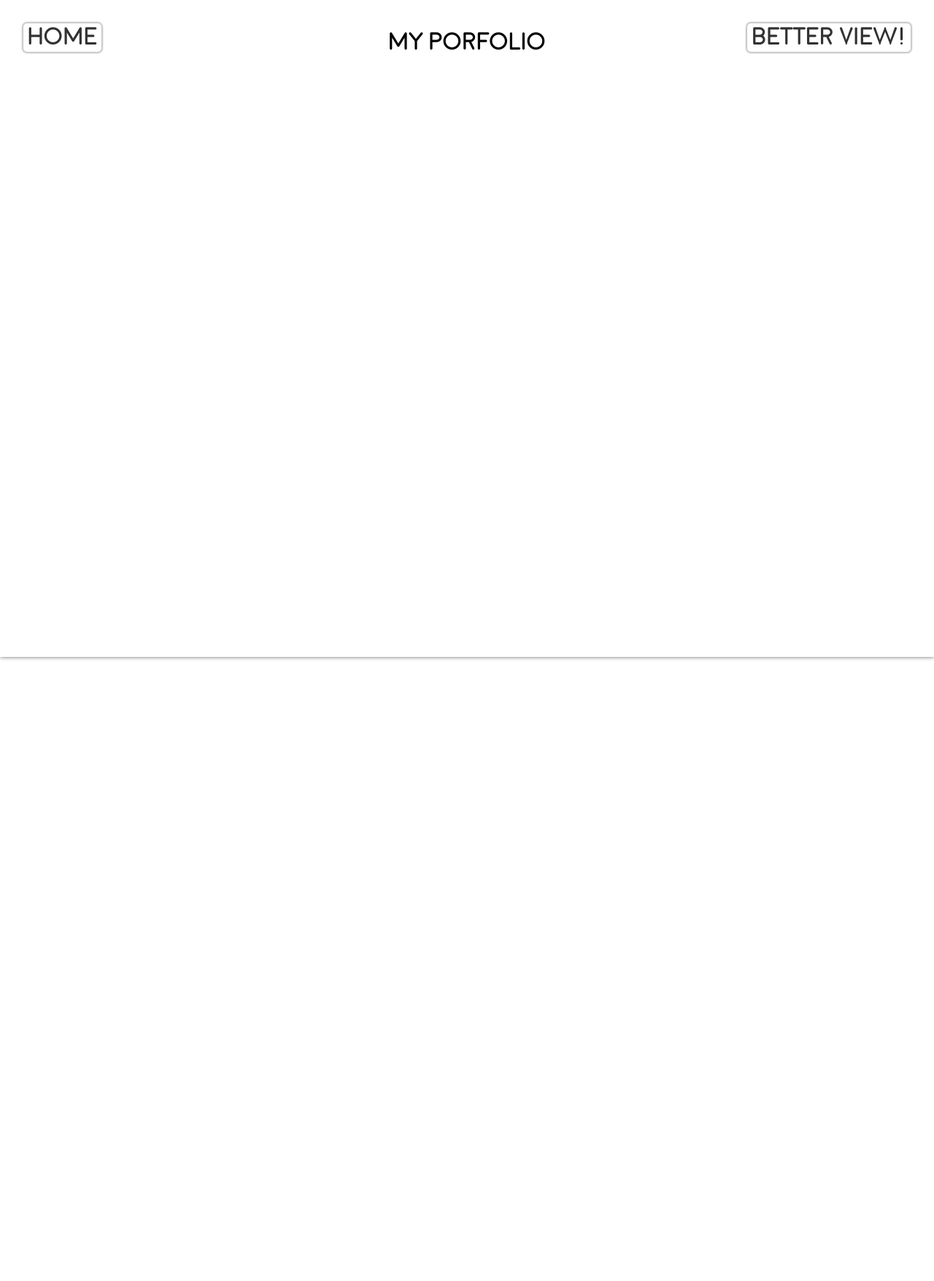
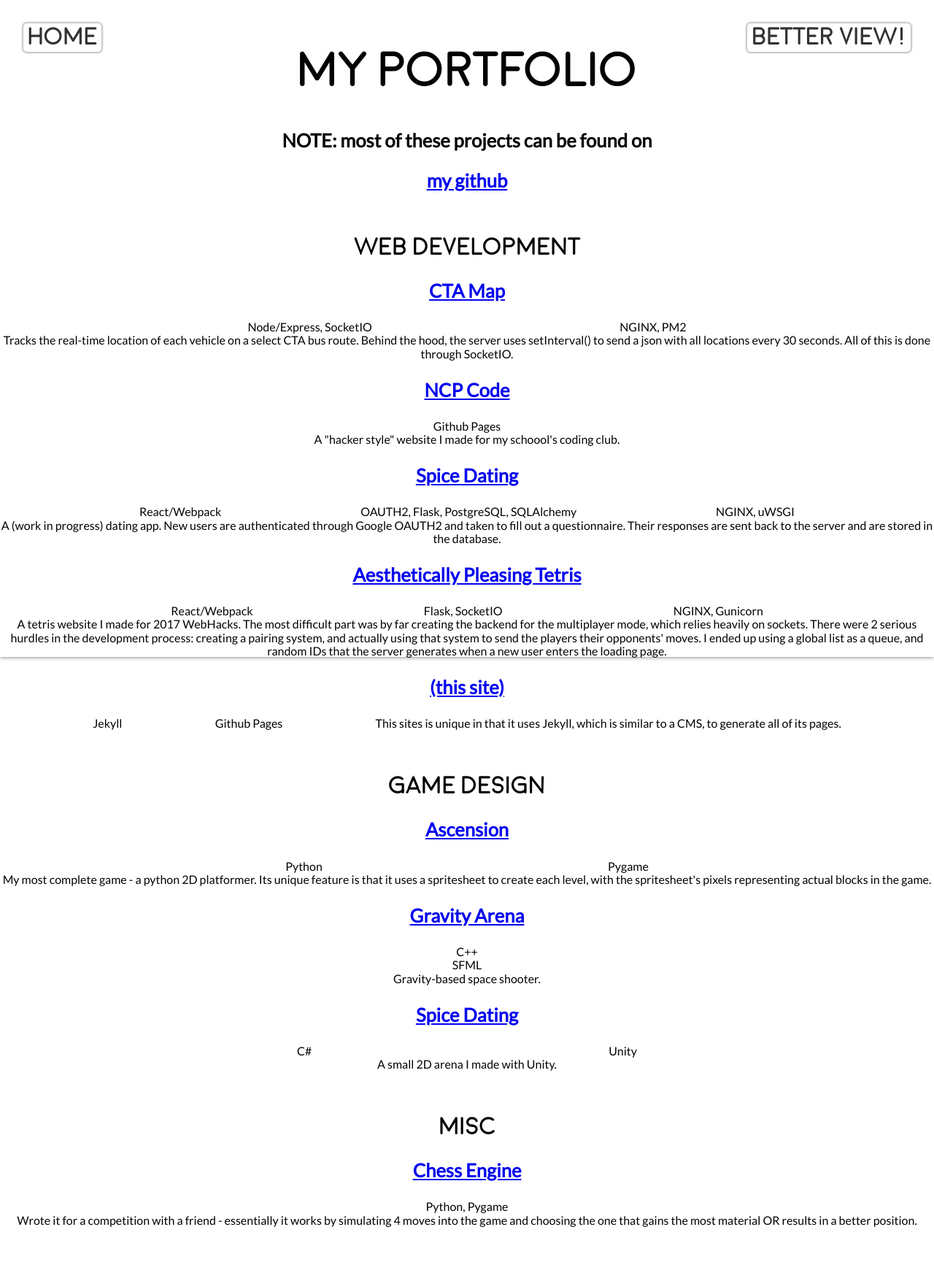
Before and after one commit to outkine/old-website, a Jekyll site: the page built from src/portfolio.html, in a window 1280 px wide. Shown: the whole page at 73% size. Built offline with Jekyll 4.4.1, drawn with Linux system fonts in a browser that asks for light colours.

Commit message:
rough draft of portfolio

```diff
--- a/_layouts/default.html
+++ b/_layouts/default.html
@@ -7,9 +7,9 @@
     <meta name="description" content="{{ page.description }}">
     <meta name="keywords" content="{{ page.keywords }}">
     <title>{{ page.title }}</title>
+    <link href="https://cdnjs.cloudflare.com/ajax/libs/normalize/7.0.0/normalize.min.css" rel="stylesheet">
+    <link href="https://fonts.googleapis.com/css?family=Lato" rel="stylesheet">
     <link rel="stylesheet" href="/src/{{ page.layout }}.css">
-    <link href="https://cdnjs.cloudflare.com/ajax/libs/normalize/7.0.0/normalize.min.css" rel="stylesheet">
-    <link href="https://fonts.googleapis.com/css?family=Playfair+Display" rel="stylesheet">
   </head>
   <body>
     {{ content }}
--- a/_sass/stylesheet.sass
+++ b/_sass/stylesheet.sass
@@ -7,18 +7,19 @@ $border-color: rgb(204, 204, 204)
 html, body, #content, .container
   height: 100%
 
+body
+  font-family: Lato, sans-serif
+
 h1, h2
   font-family: Moon, sans-serif
   text-align: center
 
 h1
-  font-size: 3rem
+  font-size: 4rem
 
 h2
   font-size: 2rem
-
-h3, p
-  font-family: Playfair Display, serif
+  padding-top: 2rem
 
 h3
   font-size: 1.6rem
--- a/src/portfolio.html
+++ b/src/portfolio.html
@@ -6,6 +6,112 @@ permalink: /portfolio
 <div class="absolute col">
   <a href="/"><button class="btn">Home</button></a>
 </div>
-<div class="container"><br>
-  <h1>My Porfolio</h1>
+<div class="container">
+  <br>
+  <h1>My Portfolio</h1>
+  <h3>NOTE: most of these projects can be found on <h3><a href="https://github.com/Jetmate">my github</a></h3>
+  <h2>Web Development</h3>
+  <div>
+      <h3><a href="http://ctamap.com">CTA Map</a></h3>
+      <div>
+        <div class="row">
+            <div>Node/Express, SocketIO</div>
+            <div>NGINX, PM2</div>
+        </div>
+        <div>
+          Tracks the real-time location of each vehicle on a select CTA bus route. Behind the hood, the server uses setInterval() to send a json with all locations every 30 seconds. All of this is done through SocketIO.
+        </div>
+      </div>
+  </div>
+  <div>
+    <h3><a href="http://ncpcode.org">NCP Code</a></h3>
+    <div>
+        <div class="row">
+            <div>Github Pages</div>
+        </div>
+        <div>
+          A "hacker style" website I made for my schoool's coding club.
+        </div>
+    </div>
+  </div>
+  <div>
+    <h3><a href="http://spicedating.net">Spice Dating</a></h3>
+    <div>
+        <div class="row">
+            <div>React/Webpack</div>
+            <div>OAUTH2, Flask, PostgreSQL, SQLAlchemy</div>
+            <div>NGINX, uWSGI</div>
+        </div>
+        <div>
+          A (work in progress) dating app. New users are authenticated through Google OAUTH2 and taken to fill out a questionnaire. Their responses are sent back to the server and are stored in the database.
+        </div>
+    </div>
+  </div>
+  <div>
+    <h3><a href="http://104.131.40.228:5000/">Aesthetically Pleasing Tetris</a></h3>
+    <div>
+        <div class="row">
+            <div>React/Webpack</div>
+            <div>Flask, SocketIO</div>
+            <div>NGINX, Gunicorn</div>
+        </div>
+        <div>
+          A tetris website I made for 2017 WebHacks. The most difficult part was by far creating the backend for the multiplayer mode, which relies heavily on sockets. There were 2 serious hurdles in the development process: creating a pairing system, and actually using that system to send the players their opponents' moves. I ended up using a global list as a queue, and random IDs that the server generates when a new user enters the loading page.
+        </div>
+    </div>
+  </div>
+  <div>
+    <h3><a href="http://antonoutkine.com">(this site)</a></h3>
+    <div>
+        <div class="row">
+            <div>Jekyll</div>
+            <div>Github Pages</div>
+        <div>
+        <div>
+          This sites is unique in that it uses Jekyll, which is similar to a CMS, to generate all of its pages.
+        </div>
+    </div>
+  </div>
+  <h2>Game Design</h3>
+  <div>
+    <h3><a href="http://gamejolt.com/games/ascend/256642">Ascension</a></h3>
+    <div>
+        <div class="row">
+          <div>Python</div>
+          <div>Pygame</div>
+        </div>
+        <div>
+          My most complete game - a python 2D platformer. Its unique feature is that it uses a spritesheet to create each level, with the spritesheet's pixels representing actual blocks in the game.
+        </div>
+    </div>
+  </div>
+  <div>
+    <h3><a href="http://gamejolt.com/games/gravityarena/256720">Gravity Arena</a></h3>
+    <div>C++</div>
+    <div>SFML</div>
+    <div>
+      Gravity-based space shooter.
+    </div>
+  </div>
+  <div>
+    <h3><a href="https://github.com/Jetmate/BattleArena">Spice Dating</a></h3>
+    <div class="row">
+      <div>C#</div>
+      <div>Unity</div>
+    </div>
+    <div>
+      A small 2D arena I made with Unity.
+    </div>
+  </div>
+  <h2>Misc</h3>
+  <div>
+    <h3><a href="https://github.com/Jetmate/ChessEngine">Chess Engine</a></h3>
+    <div>
+      <div>Python, Pygame</div>
+      <div>
+        Wrote it for a competition with a friend - essentially it works by simulating 4 moves into the game and choosing the one that gains the most material OR results in a better position.
+      </div>
+    </div>
+  </div>
+  <br><br><br><br>
 </div>
```
Also changed, not shown: src/index.coffee (+7 -8 lines).
